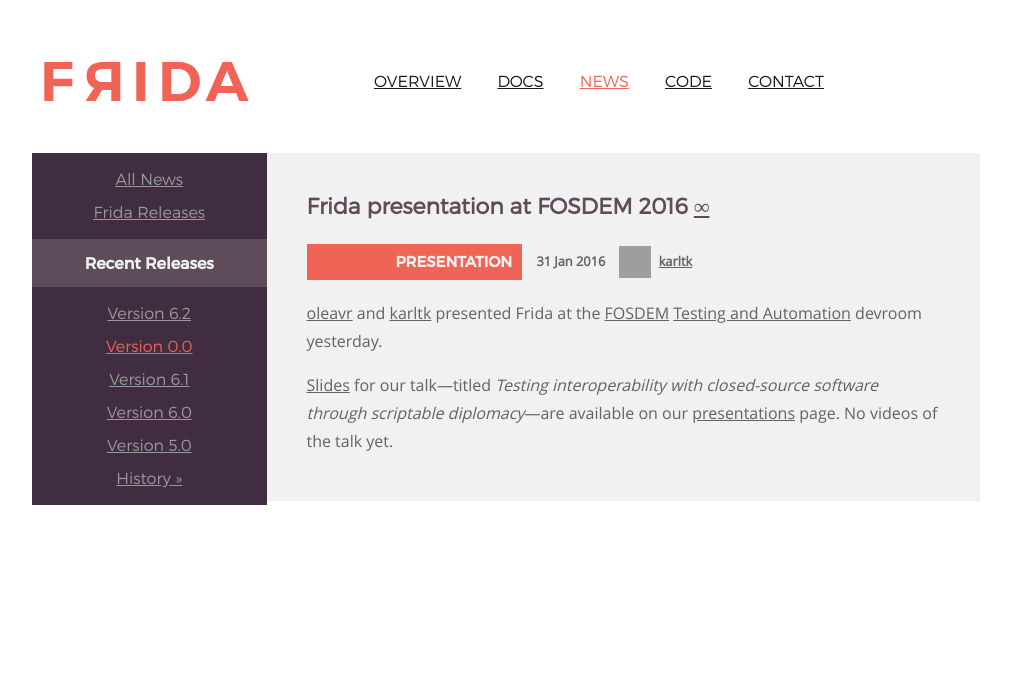
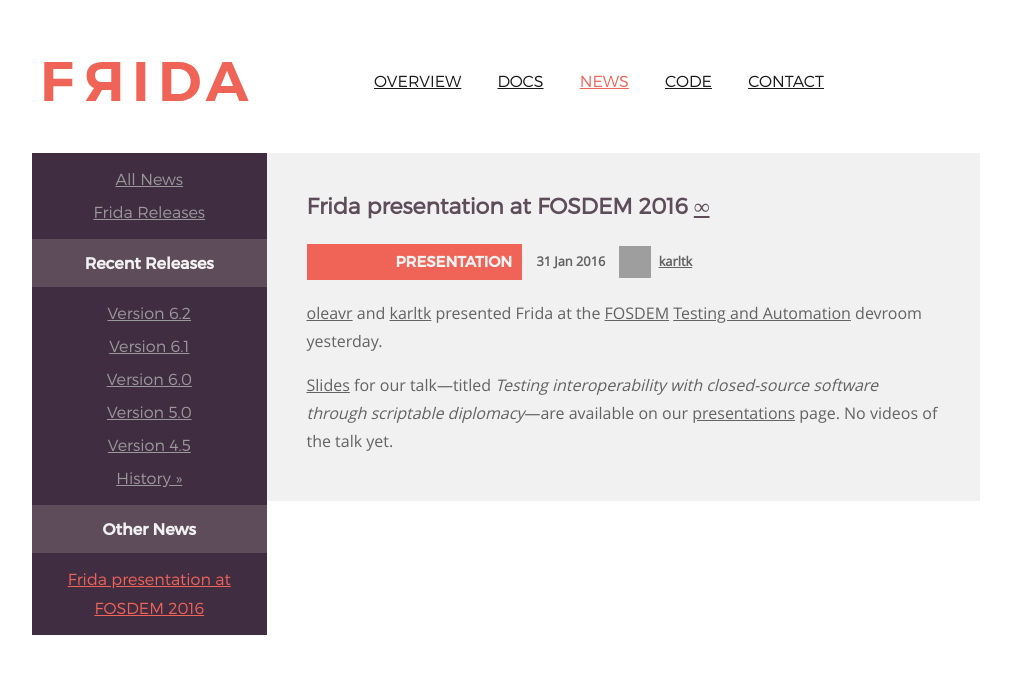
Before and after one commit to frida/frida-website, a Jekyll site: the page built from _posts/2016-01-31-frida-fosdem-presentation.markdown, in a window 1280 px wide. Shown: the top 674 px of the page, without its empty margins (129-1140 px from the left). Built offline with Jekyll 4.4.1, drawn with Linux system fonts in a browser that asks for light colours; grey boxes are pictures that could not be loaded.

Commit message:
Add "Other News" section for News sidebar on site
Based on b5b1ca068d44ee7490bb1e737ed3a31d3cc1ea6b from jekyll.

```diff
--- a/_includes/news_contents.html
+++ b/_includes/news_contents.html
@@ -10,7 +10,7 @@
     </ul>
     <h4>Recent Releases</h4>
     <ul>
-      {% for post in site.posts limit:5 %}
+      {% for post in site.categories.release limit:5 %}
       <li class="{% if page.title == post.title %}current{% endif %}">
         <a href="{{ post.url }}">Version {{ post.version }}</a>
       </li>
@@ -19,5 +19,15 @@
         <a href="/docs/history/">History »</a>
       </li>
     </ul>
+    <h4>Other News</h4>
+    <ul>
+        {% for post in site.posts %}
+        {% unless post.categories contains 'release' %}
+        <li class="{% if page.title == post.title %}current{% endif %}">
+          <a href="{{ post.url }}">{{ post.title }}</a>
+        </li>
+        {% endunless %}
+        {% endfor %}
+    </ul>
   </aside>
 </div>
--- a/_posts/2016-01-31-frida-fosdem-presentation.markdown
+++ b/_posts/2016-01-31-frida-fosdem-presentation.markdown
@@ -3,7 +3,6 @@ layout: news_item
 title: 'Frida presentation at FOSDEM 2016'
 date: 2016-01-31 23:59:59 +0100
 author: karltk
-version: 0.0
 categories: [presentation]
 ---
 
```
